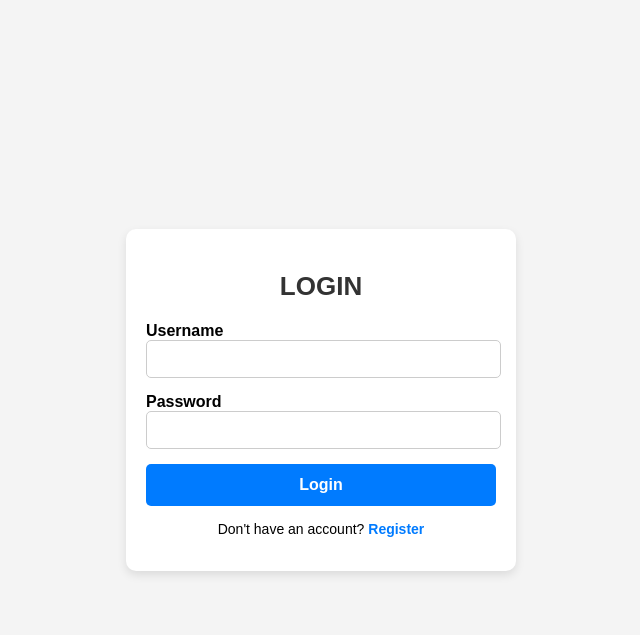
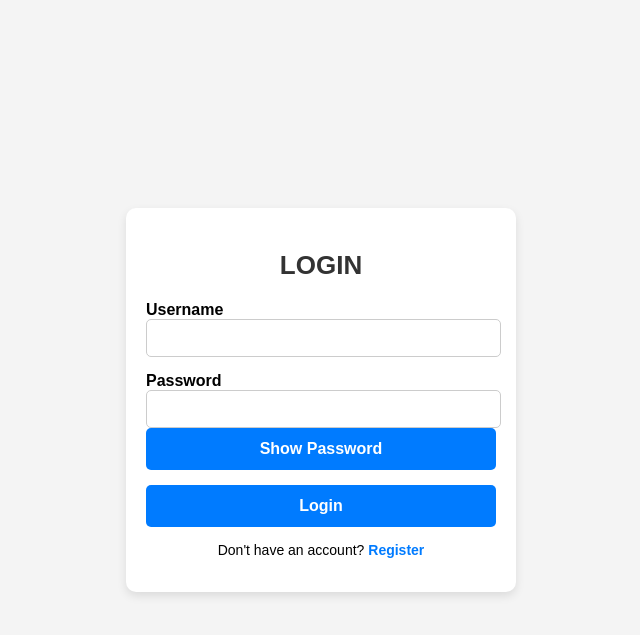
Before and after one commit to burningtonemwatha/Login-page, a PHP site: page /login.php in a window 1280 px wide. Shown: the top 635 px of the page, without its empty margins (319-959 px from the left). Run offline with PHP 8.4, Linux system fonts and the light colour scheme.

Commit message:
Update login.php

```diff
--- a/login.php
+++ b/login.php
@@ -5,6 +5,7 @@ $db = 'login_prog';
 $user = 'root';
 $pass = '';
 
+// Establish secure database connection
 $conn = new mysqli($host, $user, $pass, $db);
 if ($conn->connect_error) {
     die("Connection failed: " . $conn->connect_error);
@@ -16,15 +17,17 @@ if ($_SERVER["REQUEST_METHOD"] == "POST") {
     $username = trim($_POST['username']);
     $password = $_POST['password'];
 
+    // Prevent SQL injection using prepared statements
     $stmt = $conn->prepare("SELECT id, password FROM users WHERE username = ?");
     $stmt->bind_param("s", $username);
     $stmt->execute();
     $stmt->store_result();
     $stmt->bind_result($id, $hashed_password);
 
+    // Authenticate user using hashed passwords
     if ($stmt->fetch() && password_verify($password, $hashed_password)) {
-        $_SESSION['userid'] = $id;
-        setcookie("username", $username, time() + 3600, "/", "", false, true);
+        $_SESSION['userid'] = $id; // Session-based authentication
+        setcookie("username", $username, time() + 3600, "/", "", false, true); // Secure cookie with HttpOnly flag
         header("Location: dashboard.php");
         exit();
     } else {
@@ -43,14 +46,13 @@ $conn->close();
     <meta name="viewport" content="width=device-width, initial-scale=1.0">
     <title>Login</title>
     <link rel="stylesheet" href="styles.css">
+    <script defer src="script.js"></script> <!-- Link to JavaScript -->
 </head>
 <body>
     <div class="login-container">
         <h2>Login</h2>
-        <?php if ($error): ?>
-            <p class="error"><?php echo $error; ?></p>
-        <?php endif; ?>
-        <form action="login.php" method="POST">
+        <p id="error-message" class="error"><?php echo $error; ?></p>
+        <form id="loginForm" action="login.php" method="POST">
             <div class="input-group">
                 <label for="username">Username</label>
                 <input type="text" id="username" name="username" required>
@@ -58,6 +60,7 @@ $conn->close();
             <div class="input-group">
                 <label for="password">Password</label>
                 <input type="password" id="password" name="password" required>
+                <button type="button" id="togglePassword">Show Password</button>
             </div>
             <button type="submit">Login</button>
         </form>
```
